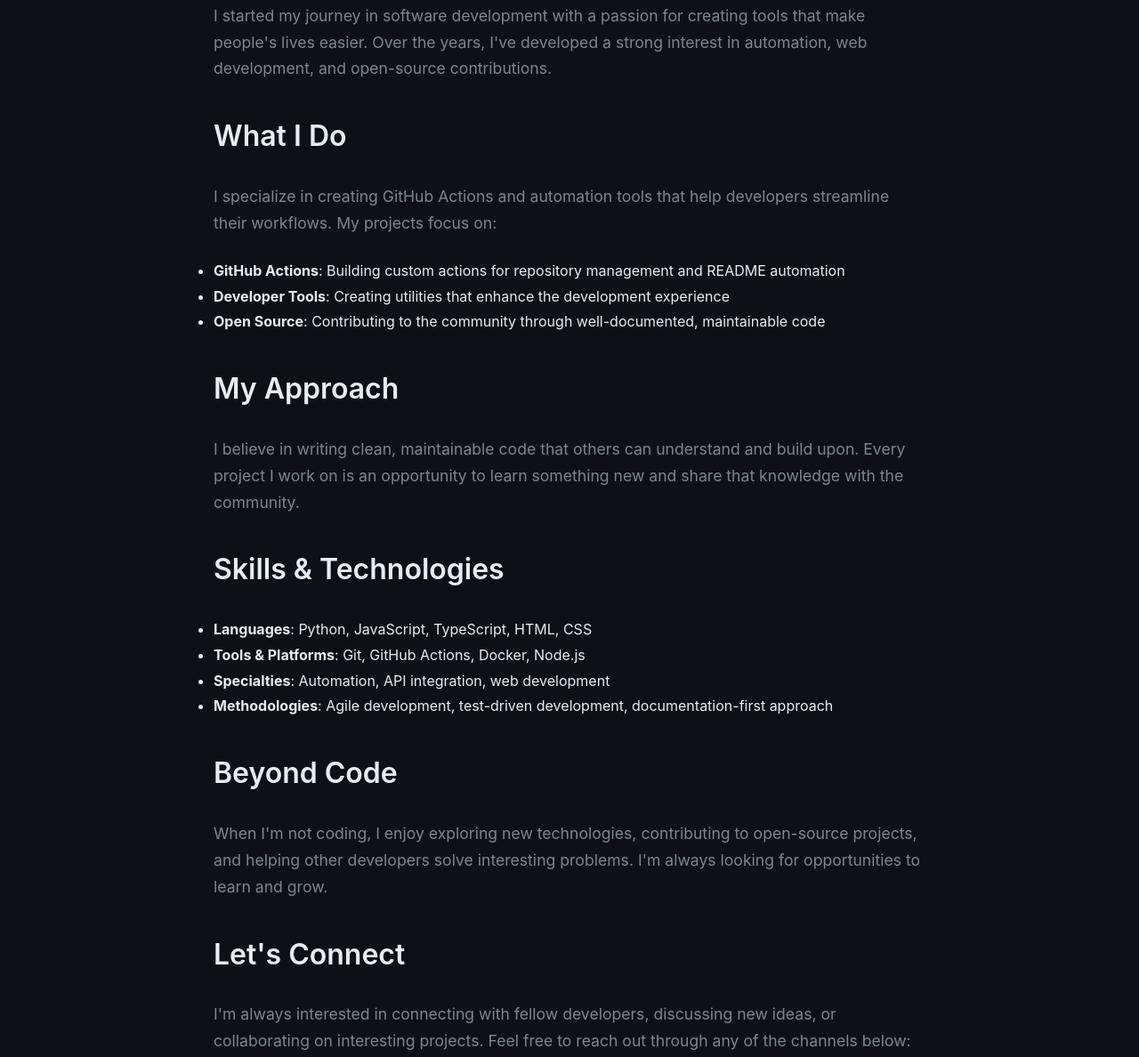
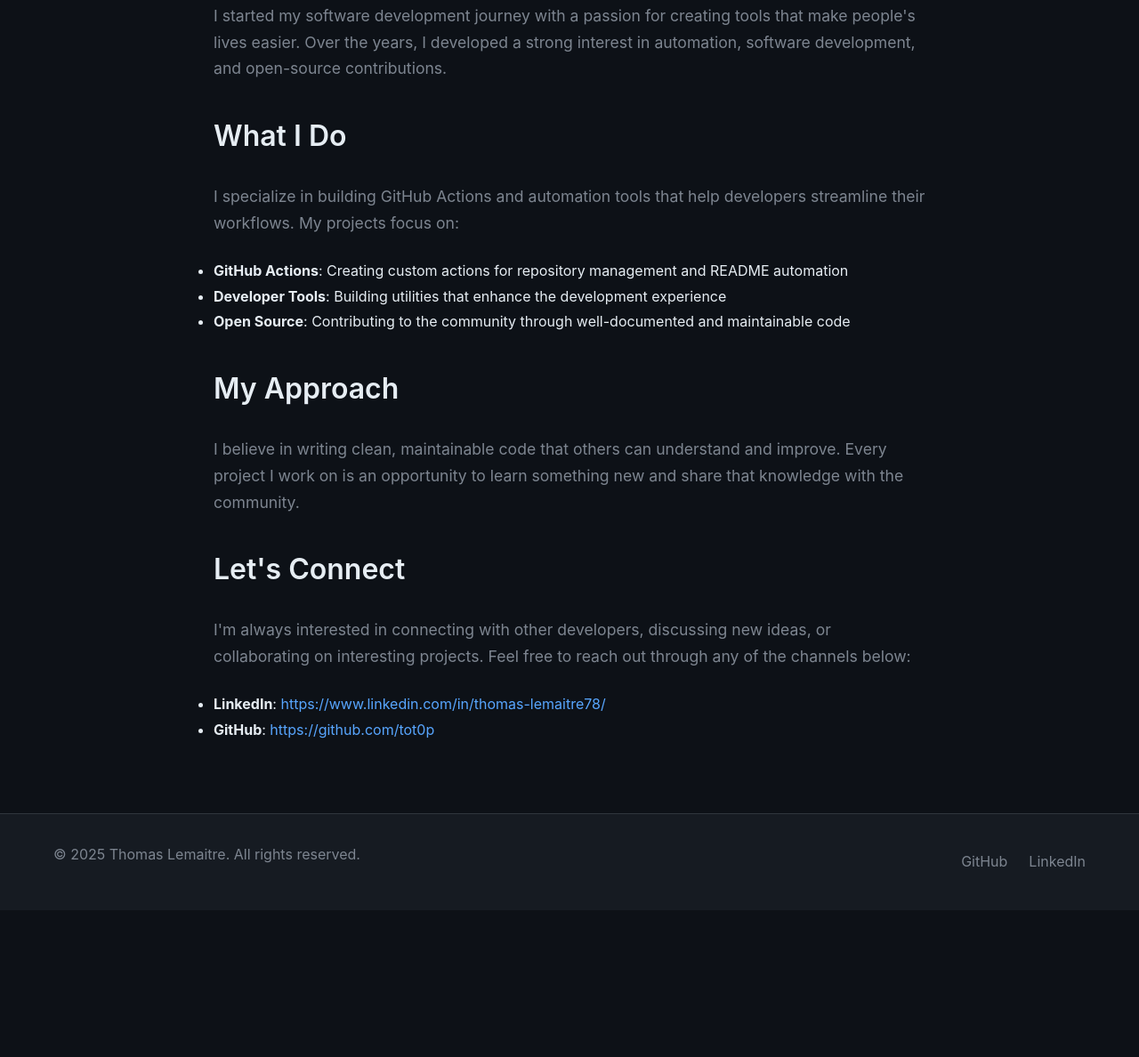
Before and after one commit to tot0p/tot0p, an Eleventy site: page site/src/en/about.md in a window 1280 px wide. Shown: the part 422-1610 px from the top of the page at 89% size. After the commit the page ends 1445 px from the top, so only its background shows below. Built offline with nearby package versions, Linux system fonts and the light colour scheme; Eleventy itself is replaced by a stand-in of ours; files that its build step writes are made by us from their sources.

Commit message:
update about

```diff
--- a/site/src/en/about.md
+++ b/site/src/en/about.md
@@ -2,7 +2,7 @@
 layout: layout.njk
 title: About
 lang: en
-description: Learn more about Thomas Lemaitre and his journey in software development
+description: Learn more about Thomas Lemaitre and his software development journey
 ---
 
 # About Me
@@ -13,34 +13,23 @@ description: Learn more about Thomas Lemaitre and his journey in software develo
 
 ## My Journey
 
-I started my journey in software development with a passion for creating tools that make people's lives easier. Over the years, I've developed a strong interest in automation, web development, and open-source contributions.
+I started my software development journey with a passion for creating tools that make people's lives easier. Over the years, I developed a strong interest in automation, software development, and open-source contributions.
 
 ## What I Do
 
-I specialize in creating GitHub Actions and automation tools that help developers streamline their workflows. My projects focus on:
+I specialize in building GitHub Actions and automation tools that help developers streamline their workflows. My projects focus on:
 
-- **GitHub Actions**: Building custom actions for repository management and README automation
-- **Developer Tools**: Creating utilities that enhance the development experience
-- **Open Source**: Contributing to the community through well-documented, maintainable code
+- **GitHub Actions**: Creating custom actions for repository management and README automation
+- **Developer Tools**: Building utilities that enhance the development experience
+- **Open Source**: Contributing to the community through well-documented and maintainable code
 
 ## My Approach
 
-I believe in writing clean, maintainable code that others can understand and build upon. Every project I work on is an opportunity to learn something new and share that knowledge with the community.
-
-## Skills & Technologies
-
-- **Languages**: Python, JavaScript, TypeScript, HTML, CSS
-- **Tools & Platforms**: Git, GitHub Actions, Docker, Node.js
-- **Specialties**: Automation, API integration, web development
-- **Methodologies**: Agile development, test-driven development, documentation-first approach
-
-## Beyond Code
-
-When I'm not coding, I enjoy exploring new technologies, contributing to open-source projects, and helping other developers solve interesting problems. I'm always looking for opportunities to learn and grow.
+I believe in writing clean, maintainable code that others can understand and improve. Every project I work on is an opportunity to learn something new and share that knowledge with the community.
 
 ## Let's Connect
 
-I'm always interested in connecting with fellow developers, discussing new ideas, or collaborating on interesting projects. Feel free to reach out through any of the channels below:
+I'm always interested in connecting with other developers, discussing new ideas, or collaborating on interesting projects. Feel free to reach out through any of the channels below:
 
 - **LinkedIn**: [{{ author.linkedin }}]({{ author.linkedin }})
 - **GitHub**: [{{ author.github }}]({{ author.github }})
```
Also changed, not shown: site/src/fr/about.md (+1 -12 lines).
